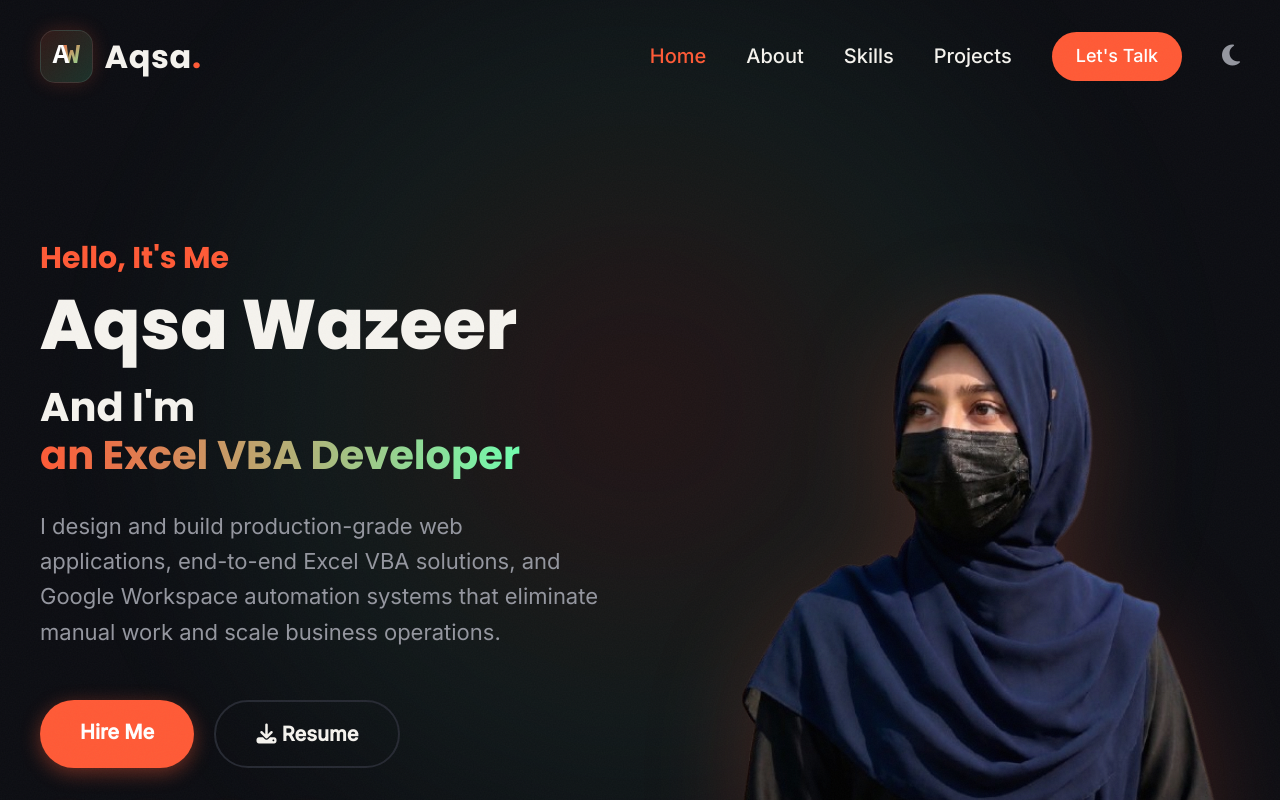
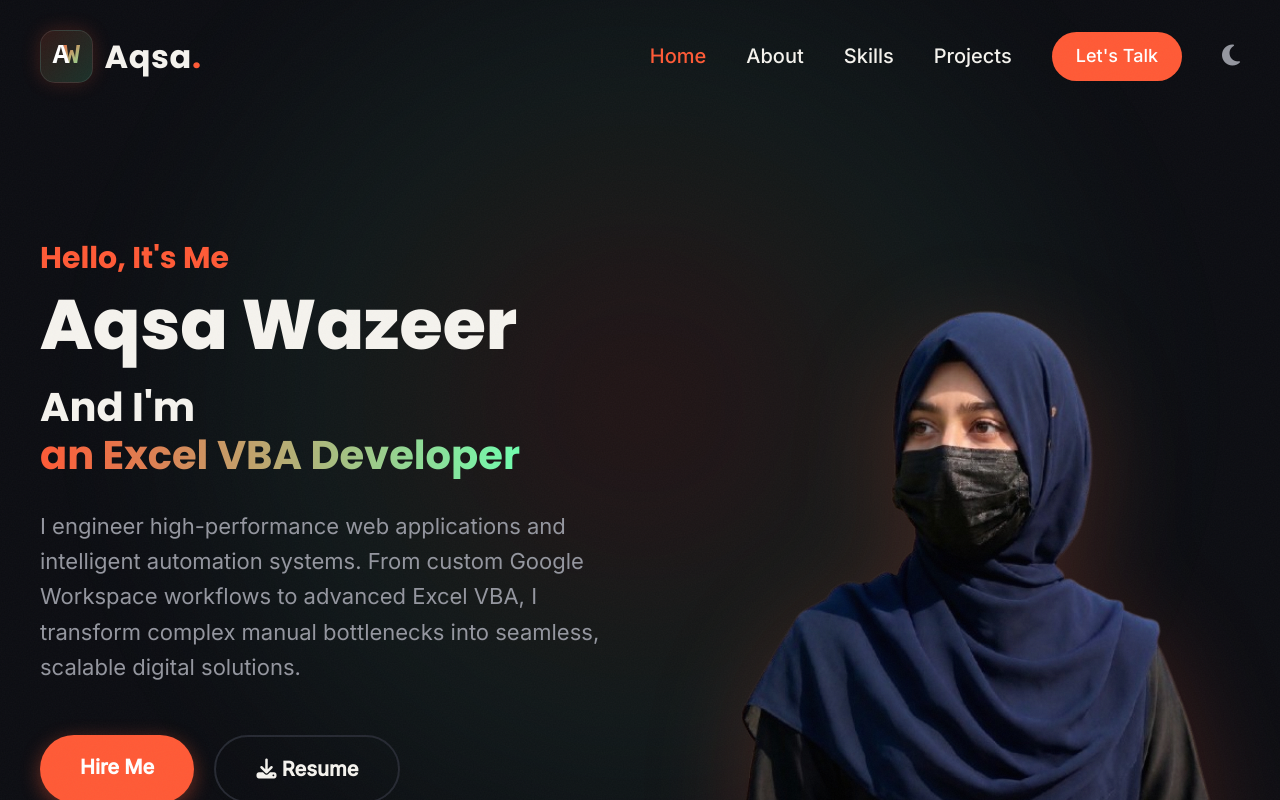
Before and after one commit to hareemrana522-crypto/Portfolio, a React (Vite) app: page / in a window 1280 px wide. Shown: the top 800 px of the page. Built offline with nearby package versions, Linux system fonts and the light colour scheme.

Commit message:
Update hero paragraph to a more outstanding copy

```diff
--- a/src/components/Hero.jsx
+++ b/src/components/Hero.jsx
@@ -54,7 +54,7 @@ const Hero = () => {
                     <span className="typing-text" ref={typingRef}></span><span className="cursor"></span>
                 </span>
             </h2>
-            <p className="desc-text">I design and build production-grade web applications, end-to-end Excel VBA solutions, and Google Workspace automation systems that eliminate manual work and scale business operations.</p>
+            <p className="desc-text">I engineer high-performance web applications and intelligent automation systems. From custom Google Workspace workflows to advanced Excel VBA, I transform complex manual bottlenecks into seamless, scalable digital solutions.</p>
 
             <div className="hero-buttons">
                 <a href="#contact" className="btn btn-primary">Hire Me</a>
```
